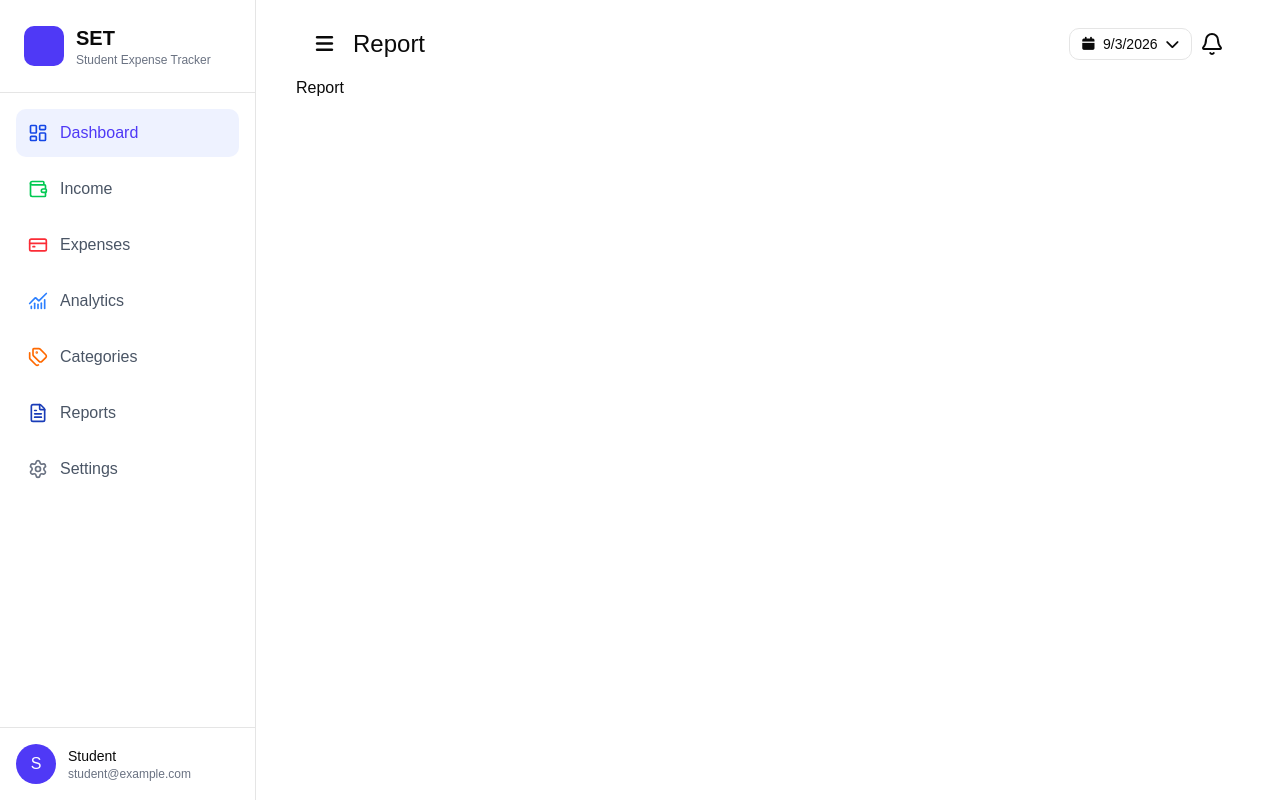
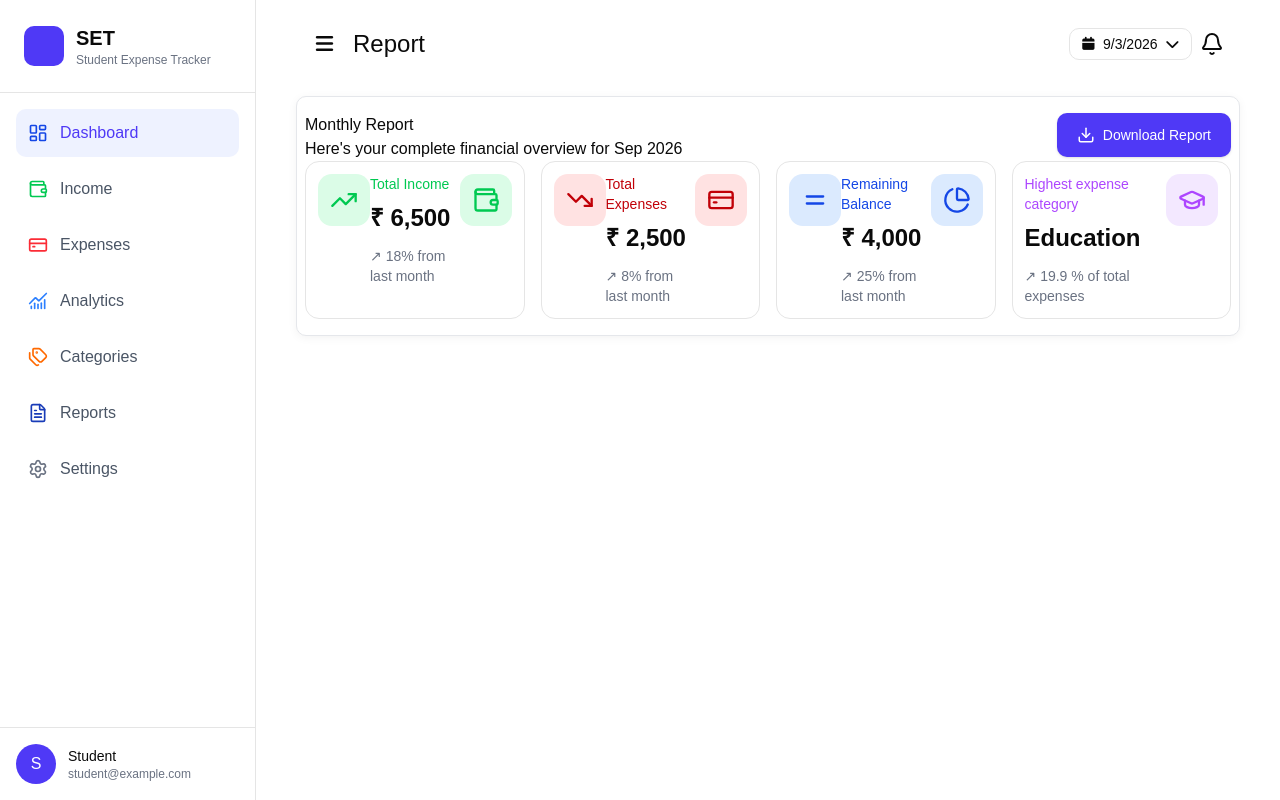
Before and after one commit to Indrajit-barui/SpendWise, a React (Vite) app: page /Report in a window 1280 px wide. Built offline with nearby package versions, Linux system fonts and the light colour scheme.

Commit message:
add Stats Cards in report section

```diff
--- a/src/components/Categories/CategoriesList.jsx
+++ /dev/null
@@ -1,8 +0,0 @@
-
-const CategoriesList = () => {
-  return (
-    <div>CategoriesList</div>
-  )
-}
-
-export default CategoriesList
--- a/src/components/Categories/CategoriesTable.jsx
+++ b/src/components/Categories/CategoriesTable.jsx
@@ -97,12 +97,12 @@ const CategoriesTable = () => {
  return(
     <div className="w-full mt-5 rounded-lg border border-gray-200 bg-white shadow-[0_2px_10px_rgba(0,0,0,0.05)]">
         {/* section Header */}
-        <div className="flex flex-col justify-between gap-3 px-3 xl:flex-row  xl:items-center ">
+        <div className="flex flex-col justify-between gap-3 px-1 xl:flex-row  xl:items-center ">
            <div className="flex flex-col xl:flex">
             <p className="text-xl font-bold">All Categories</p>
             <p className="text-gray-600">View and manage your expense categories</p>
            </div>
-           <div className="flex flex-col gap-2 xl:flex gap-3">
+           <div className="flex flex-col gap-2 xl:flex ">
              {/* search  */}
              <div className="flex items-center gap-2 rounded-lg border border-gray-200 px-3 py-2">
                 <Search size={18} className="text-gray-600"/>
@@ -110,7 +110,7 @@ const CategoriesTable = () => {
                 className="outline-none"/>
              </div>
              {/* Add category button */}
-             <button className="flex items-center justify-center gap-2 rounded-lg bg-indigo-600 px-4 py-2 text-white">
+             <button className="flex items-center justify-center gap-2 rounded-lg bg-indigo-600 px-4 py-2 text-white ">
               <Plus size={18} /> Add Category
              </button>
            </div>
@@ -134,7 +134,7 @@ const CategoriesTable = () => {
   {/* Category Rows */}
   {categories.map((category) => (
     // Desktop version
-    <div key={category.id} >
+    <div key={category.id} className="mt-2">
     <div className="hidden xl:grid grid-cols-7 mt-2 px-2 items-center border py-1.5">
 
       <div>{category.id}</div>
@@ -171,7 +171,7 @@ const CategoriesTable = () => {
 </div>
     </div>
 {/* mobile version */}
-    <div className="xl:hidden border border-gray-200 py-2 px-4 rounded-xl">
+    <div className="xl:hidden border border-gray-200 py-2 px-4 rounded-xl ">
       <div className="flex justify-between">
         {/* left part */}
         <div className="flex gap-3">
--- /dev/null
+++ b/src/components/Report/IncomevsExpenses.jsx
@@ -0,0 +1,11 @@
+
+
+const IncomevsExpenses = () => {
+  return (
+    <div className="w-full mt-5 rounded-lg border border-gray-200 bg-white shadow-[0_2px_10px_rgba(0,0,0,0.05)] py-4 px-2">
+
+    </div>
+  )
+}
+
+export default IncomevsExpenses
--- /dev/null
+++ b/src/components/Stats/ReportStats.jsx
@@ -0,0 +1,63 @@
+import {
+Wallet,
+CreditCard,
+PieChart,
+GraduationCap,
+TrendingUp,
+TrendingDown,
+Equal
+} from "lucide-react";
+import StatCard from "./StatCard"
+const ReportStats = () => {
+  return (
+    <div>
+        <section className="grid grid-cols-1 gap-4 sm:grid-cols-2 xl:grid-cols-4">
+        <StatCard
+        lefticon={<TrendingUp size={28} />}
+        title="Total Income"
+        amount="₹ 6,500"
+        text="18% from last month"
+        icon={<Wallet size={28} />}
+
+        iconColor="text-green-500"
+        bgColor="bg-green-100"
+      />
+
+      <StatCard
+        lefticon={<TrendingDown size={28} />}
+        title="Total Expenses"
+        amount="₹ 2,500"
+        text="8% from last month"
+        icon={<CreditCard size={28} />}
+        iconColor="text-red-700"
+        bgColor="bg-red-100"
+      />
+
+      <StatCard
+      lefticon={<Equal size={28} />}
+        title="Remaining Balance"
+        amount="₹ 4,000"
+        text="25% from last month"
+        icon={<PieChart size={28} />}
+
+        iconColor="text-blue-700"
+        bgColor="bg-blue-100"
+      />
+
+
+         <StatCard
+
+        title="Highest expense category"
+        amount="Education"
+        text="19.9 % of total expenses"
+        icon={<GraduationCap size={28} />}
+
+        iconColor="text-purple-500"
+        bgColor="bg-purple-100"
+      />
+        </section>
+    </div>
+  )
+}
+
+export default ReportStats
--- a/src/components/Stats/StatCard.jsx
+++ b/src/components/Stats/StatCard.jsx
@@ -1,8 +1,13 @@
-function StatCard({ title, amount, text, icon ,iconColor,bgColor}) {
+function StatCard({ lefticon,title, amount, text, icon ,iconColor,bgColor}) {
   return (
     <div className="rounded-xl border bg-white p-3">
 
       <div className="flex items-start justify-between">
+        {
+                  lefticon&&( <div className={`rounded-xl ${iconColor} ${bgColor} p-3`}>
+          {lefticon}
+        </div>
+        )}
 
         <div>
 
--- a/src/pages/Report.jsx
+++ b/src/pages/Report.jsx
@@ -1,8 +1,42 @@
+import { Download } from "lucide-react"
+import ReportStats from "@/components/Stats/ReportStats"
+const Report = () => {
+  return (
+    <div className="">
+      <div className="w-full mt-5 rounded-lg border border-gray-200 bg-white shadow-[0_2px_10px_rgba(0,0,0,0.05)] py-4 px-2">
+        {/* header */}
+        <div className="flex justify-between">
+          <div>
+            <p>Monthly Report</p>
+            <p>Here's your complete financial overview for Sep 2026</p>
+          </div>
+          <div>
 
 
-const Report = () => {
-  return (
-    <div>Report</div>
+<button
+  className="
+    flex items-center gap-2
+    rounded-lg
+    bg-indigo-600
+    px-5 py-3
+    text-sm font-medium text-white
+    shadow-sm
+    transition-all duration-200
+    hover:bg-indigo-700
+    hover:shadow-md
+    active:scale-95
+  "
+>
+  <Download size={18} />
+  Download Report
+</button>
+          </div>
+        </div>
+       <ReportStats/>
+      </div>
+
+
+    </div>
   )
 }
 
```
